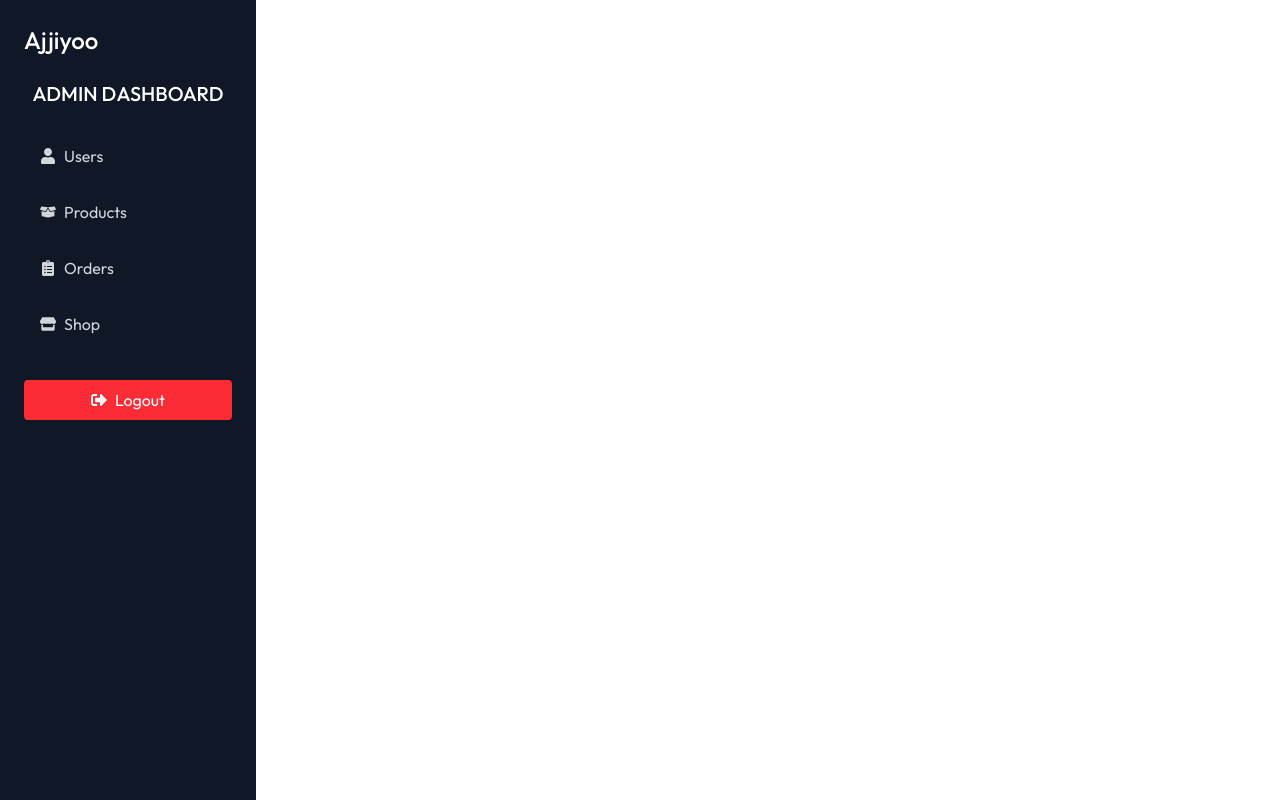
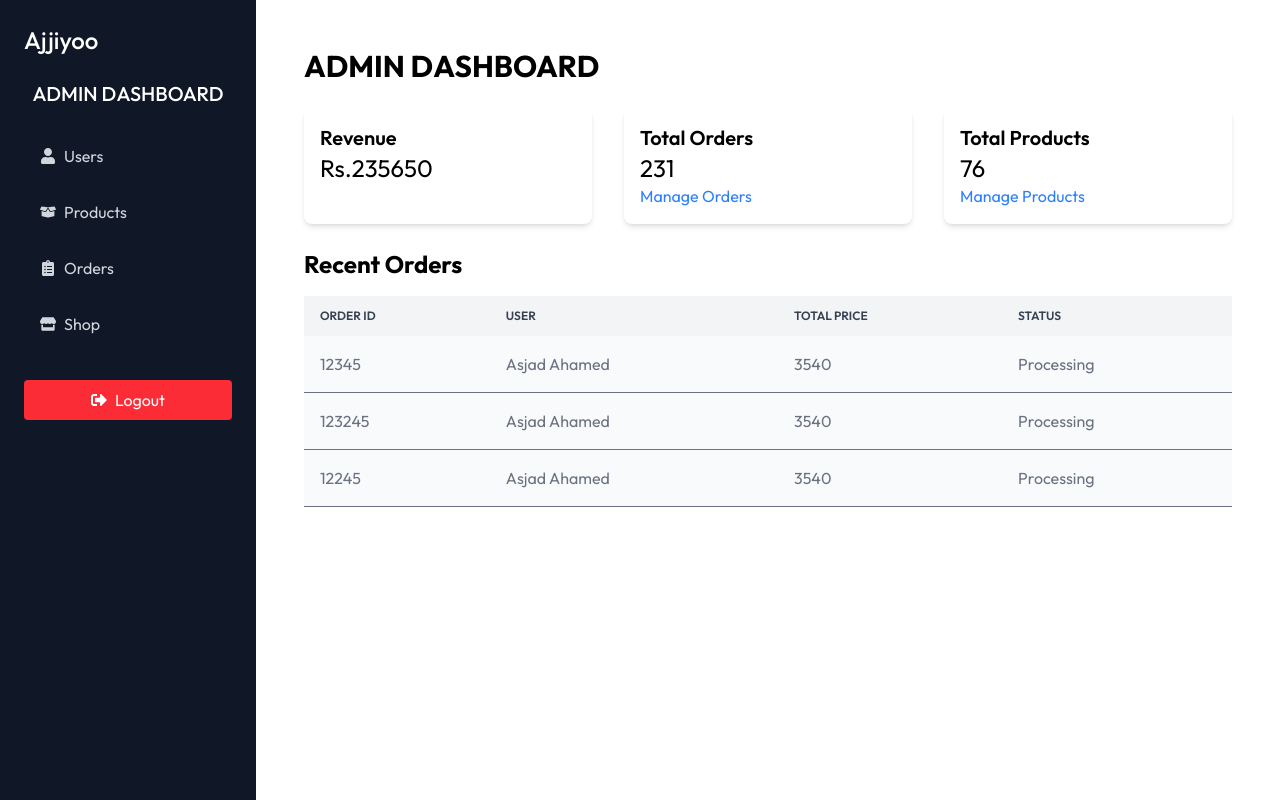
Before and after one commit to asjadahamed77/AjjiyooEcom, a React (Vite) app in the folder client/: page /admin in a window 1280 px wide. Built offline with nearby package versions, Linux system fonts and the light colour scheme.

Commit message:
Completed Admin Home Page

```diff
--- a/client/src/App.jsx
+++ b/client/src/App.jsx
@@ -12,6 +12,7 @@
 import OrderDetailsPage from './pages/OrderDetailsPage';
 import MyOrdersPage from './pages/MyOrderspage';
 import AdminLayout from './components/admin/AdminLayout';
+import AdminHomePage from './pages/AdminHomePage';
 
 function App() {
   return (
@@ -31,7 +32,7 @@
           <Route path='/my-orders' element={<MyOrdersPage />} />
         </Route>
         <Route path='/admin'element={<AdminLayout />} >
-
+        <Route index element={<AdminHomePage />} />
         </Route>
       </Routes>
     </BrowserRouter>
--- /dev/null
+++ b/client/src/pages/AdminHomePage.jsx
@@ -0,0 +1,95 @@
+import { Link } from "react-router-dom";
+const AdminHomePage = () => {
+  const orders = [
+    {
+      _id: 12345,
+      user: {
+        name: "Asjad Ahamed",
+      },
+      totalPrice: 3540,
+      status: "Processing",
+    },
+    {
+      _id: 123245,
+      user: {
+        name: "Asjad Ahamed",
+      },
+      totalPrice: 3540,
+      status: "Processing",
+    },
+    {
+      _id: 12245,
+      user: {
+        name: "Asjad Ahamed",
+      },
+      totalPrice: 3540,
+      status: "Processing",
+    },
+  ];
+  return (
+    <div className="max-w-7xl mx-auto p-6">
+      <h1 className="text-3xl font-bold mb-6">ADMIN DASHBOARD</h1>
+      <div className="grid grid-cols-1 md:grid-cols-2 lg:grid-cols-3 gap-8">
+        <div className="p-4 shadow-md rounded-lg">
+          <h2 className="text-xl font-semibold">Revenue</h2>
+          <p className="text-2xl ">Rs.235650</p>
+        </div>
+        <div className="p-4 shadow-md rounded-lg">
+          <h2 className="text-xl font-semibold">Total Orders</h2>
+          <p className="text-2xl ">231</p>
+          <Link to={"/admin/orders"} className="text-blue-500 hover:underline">
+            Manage Orders
+          </Link>
+        </div>
+        <div className="p-4 shadow-md rounded-lg">
+          <h2 className="text-xl font-semibold">Total Products</h2>
+          <p className="text-2xl ">76</p>
+          <Link
+            to={"/admin/products"}
+            className="text-blue-500 hover:underline"
+          >
+            Manage Products
+          </Link>
+        </div>
+      </div>
+      <div className="mt-6">
+        <h2 className="text-2xl font-bold mb-4">Recent Orders</h2>
+        <div className="overflow-x-auto">
+          <table className="min-w-full text-left text-gray-500">
+            <thead className="bg-gray-100 text-xs uppercase font-semibold text-gray-700">
+              <tr>
+                <td className="py-3 px-4">ORDER ID</td>
+                <td className="py-3 px-4">USER</td>
+                <td className="py-3 px-4">TOTAL PRICE</td>
+                <td className="py-3 px-4">STATUS</td>
+              </tr>
+            </thead>
+            <tbody>
+              {orders.length > 0 ? (
+                orders.map((order) => (
+                  <tr
+                    key={order._id}
+                    className="border-b bg-gray-50 hover:bg-gray-200 cursor-pointer"
+                  >
+                    <td className="p-4">{order._id}</td>
+                    <td className="p-4">{order.user.name}</td>
+                    <td className="p-4">{order.totalPrice}</td>
+                    <td className="p-4">{order.status}</td>
+                  </tr>
+                ))
+              ) : (
+                <tr>
+                  <td colSpan={4} className="p-4 text-center text-gray-500">
+                    No recent orders found.
+                  </td>
+                </tr>
+              )}
+            </tbody>
+          </table>
+        </div>
+      </div>
+    </div>
+  );
+};
+
+export default AdminHomePage;
```
